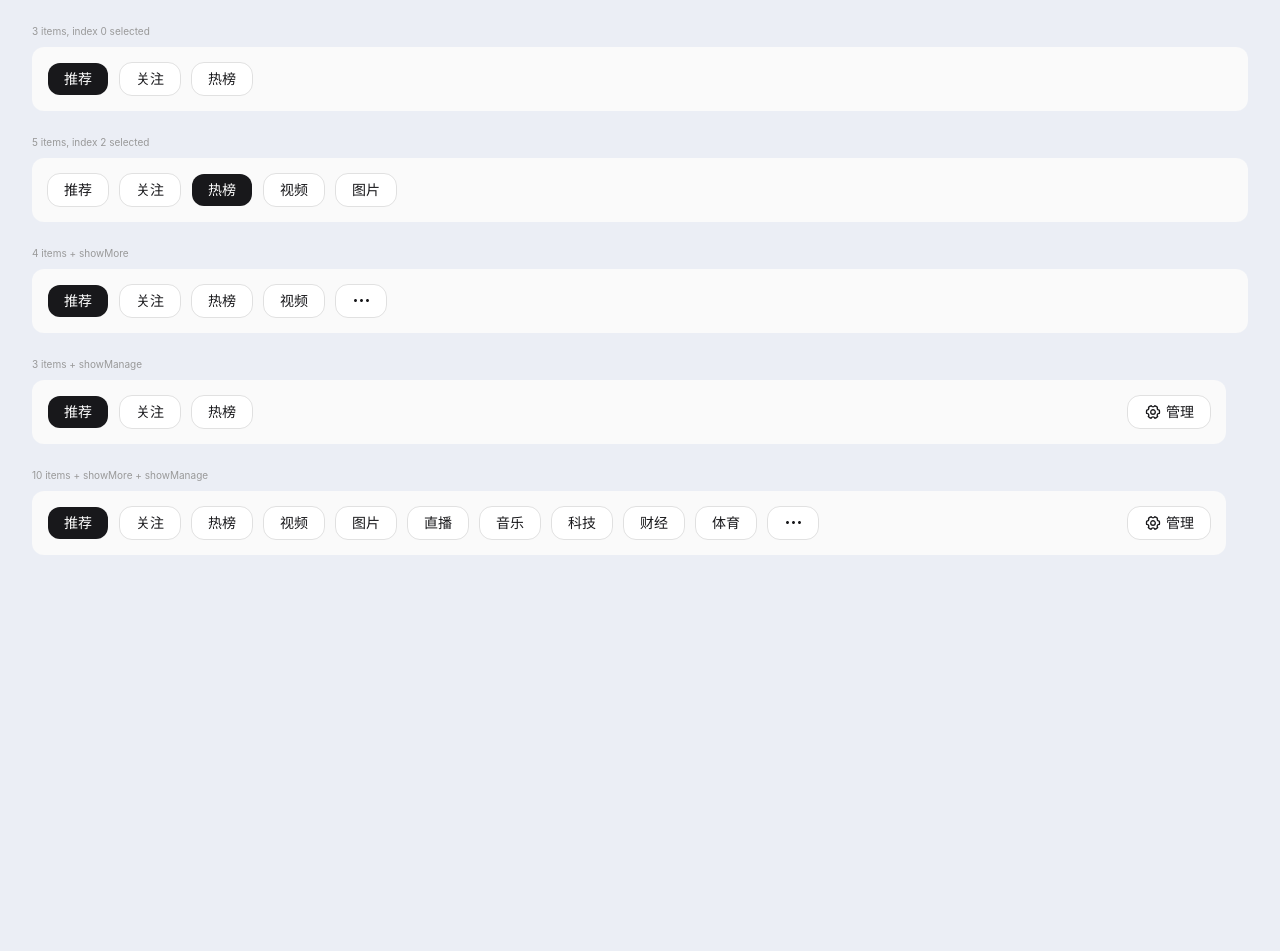
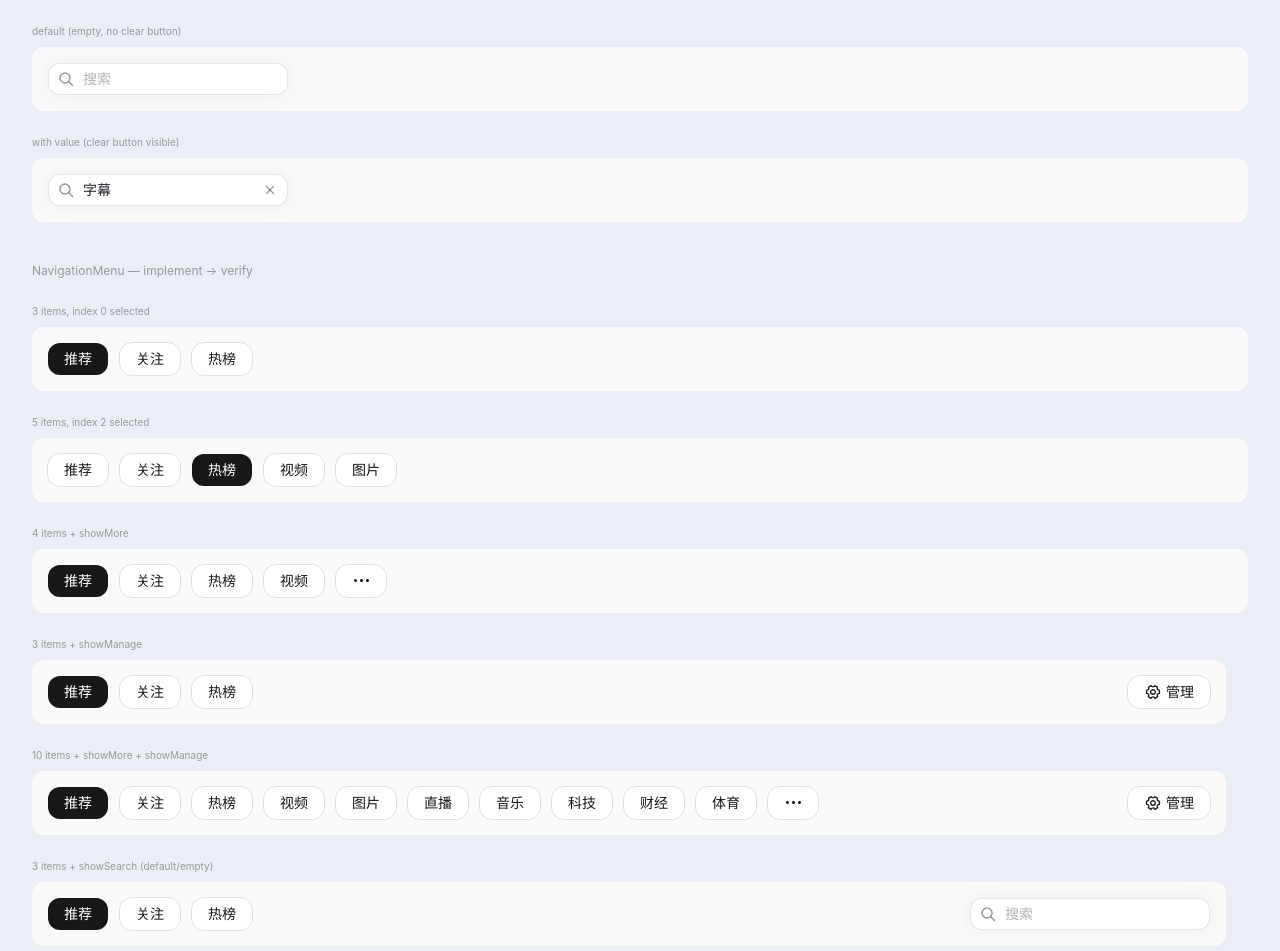
Before and after one commit to ken417mar-sudo/agentic-browser-ui, a React (Vite) app: page / in a window 1280 px wide. Shown: the part 9401-10352 px from the top of the page. Before the commit the page ends 9988 px from the top, so only its background shows below. Built offline with nearby package versions, Linux system fonts and the light colour scheme.

Commit message:
add SearchBar component and integrate into NavigationMenu (showSearch slot) (#16)

```diff
--- a/src/App.tsx
+++ b/src/App.tsx
@@ -10,6 +10,7 @@ import WorkspacePage from './components/WorkspacePage'
 import { TaskResultPage } from './components/TaskResultPage'
 import { FileListCard } from './components/FileListCard'
 import { NavigationMenu } from './components/NavigationMenu'
+import { SearchBar } from './components/SearchBar'
 import dialogImagePlaceholder from './assets/figma/dialog-image-placeholder@1x.png'
 import './index.css'
 
@@ -292,6 +293,25 @@ export default function App() {
         </div>
       </div>
 
+      {/* SearchBar verify card */}
+      <p className="text-[var(--color-text-tertiary)] text-[12px] mt-10 mb-6">
+        SearchBar — implement → verify (source: 2080:8086)
+      </p>
+      <div className="flex flex-col gap-6">
+        <div>
+          <p className="text-[10px] text-[var(--color-text-tertiary)] mb-2">default (empty, no clear button)</p>
+          <div className="bg-[var(--color-surface-window)] rounded-[12px] p-4">
+            <SearchBar className="w-[240px]" />
+          </div>
+        </div>
+        <div>
+          <p className="text-[10px] text-[var(--color-text-tertiary)] mb-2">with value (clear button visible)</p>
+          <div className="bg-[var(--color-surface-window)] rounded-[12px] p-4">
+            <SearchBar className="w-[240px]" value="字幕" />
+          </div>
+        </div>
+      </div>
+
       {/* NavigationMenu verify card */}
       <p className="text-[var(--color-text-tertiary)] text-[12px] mt-10 mb-6">
         NavigationMenu — implement → verify
@@ -333,6 +353,18 @@ export default function App() {
             />
           </div>
         </div>
+        <div>
+          <p className="text-[10px] text-[var(--color-text-tertiary)] mb-2">3 items + showSearch (default/empty)</p>
+          <div className="bg-[var(--color-surface-window)] rounded-[12px] p-4 w-fit">
+            <NavigationMenu items={['推荐', '关注', '热榜']} selectedIndex={0} showSearch className="w-[1162px]" />
+          </div>
+        </div>
+        <div>
+          <p className="text-[10px] text-[var(--color-text-tertiary)] mb-2">3 items + showSearch + showManage (full right slot)</p>
+          <div className="bg-[var(--color-surface-window)] rounded-[12px] p-4 w-fit">
+            <NavigationMenu items={['推荐', '关注', '热榜']} selectedIndex={0} showSearch showManage className="w-[1162px]" />
+          </div>
+        </div>
       </div>
 
     </div>
--- a/src/components/NavigationMenu.tsx
+++ b/src/components/NavigationMenu.tsx
@@ -1,5 +1,6 @@
 import MoreIconSvg from '../assets/figma/nav-more-icon@1x.svg?react'
 import ManageIconSvg from '../assets/figma/nav-manage-icon@1x.svg?react'
+import { SearchBar } from './SearchBar'
 
 interface NavOptionItemProps {
   label: string
@@ -74,9 +75,11 @@ export interface NavigationMenuProps {
   selectedIndex?: number
   showMore?: boolean
   showManage?: boolean
+  showSearch?: boolean
   onSelect?: (index: number) => void
   onMore?: () => void
   onManage?: () => void
+  onSearch?: (value: string) => void
   className?: string
 }
 
@@ -85,9 +88,11 @@ export function NavigationMenu({
   selectedIndex = 0,
   showMore = false,
   showManage = false,
+  showSearch = false,
   onSelect,
   onMore,
   onManage,
+  onSearch,
   className = '',
 }: NavigationMenuProps) {
   return (
@@ -103,7 +108,12 @@ export function NavigationMenu({
         ))}
         {showMore && <MoreButton onClick={onMore} />}
       </div>
-      {showManage && <ManageButton onClick={onManage} />}
+      <div className="flex items-center gap-[12px]">
+        {showSearch && (
+          <SearchBar className="w-[240px]" onChange={onSearch} />
+        )}
+        {showManage && <ManageButton onClick={onManage} />}
+      </div>
     </div>
   )
 }
--- /dev/null
+++ b/src/components/SearchBar.tsx
@@ -0,0 +1,76 @@
+import { useState, useRef } from 'react'
+import SearchIconSvg from '../assets/figma/nav-search-icon@1x.svg?react'
+import ClearIconSvg from '../assets/figma/nav-clear-icon@1x.svg?react'
+
+export interface SearchBarProps {
+  placeholder?: string
+  value?: string
+  onChange?: (value: string) => void
+  onClear?: () => void
+  className?: string
+}
+
+export function SearchBar({
+  placeholder = '搜索',
+  value: controlledValue,
+  onChange,
+  onClear,
+  className = '',
+}: SearchBarProps) {
+  const [internalValue, setInternalValue] = useState('')
+  const inputRef = useRef<HTMLInputElement>(null)
+  const isControlled = controlledValue !== undefined
+  const value = isControlled ? controlledValue : internalValue
+
+  function handleChange(e: React.ChangeEvent<HTMLInputElement>) {
+    if (!isControlled) setInternalValue(e.target.value)
+    onChange?.(e.target.value)
+  }
+
+  function handleClear() {
+    if (!isControlled) setInternalValue('')
+    onChange?.('')
+    onClear?.()
+    inputRef.current?.focus()
+  }
+
+  return (
+    <div
+      className={[
+        'flex items-center gap-[8px] h-[32px] px-[8px] rounded-[12px]',
+        'border-[1.5px] border-[rgba(51,51,51,0.12)]',
+        'bg-white shadow-[0px_0px_20px_rgba(0,0,0,0.06)]',
+        'focus-within:border-[rgba(51,51,51,0.9)]',
+        className,
+      ].join(' ')}
+    >
+      <SearchIconSvg className="size-[18px] shrink-0 text-[rgba(0,0,0,0.4)]" />
+      <input
+        ref={inputRef}
+        type="text"
+        value={value}
+        onChange={handleChange}
+        placeholder={placeholder}
+        className={[
+          'flex-1 min-w-0 bg-transparent outline-none',
+          'text-[14px] leading-[22px] text-[#1f2329]',
+          'placeholder:text-[rgba(0,0,0,0.3)]',
+        ].join(' ')}
+        style={{
+          fontFamily: "'HYQiHei:60S', 'PingFang SC', sans-serif",
+          fontFeatureSettings: "'ss01' 1, 'cv01' 1, 'cv11' 1",
+        }}
+      />
+      {value && (
+        <button
+          type="button"
+          onClick={handleClear}
+          aria-label="清除搜索"
+          className="flex items-center justify-center size-[18px] shrink-0 text-[rgba(0,0,0,0.4)] hover:text-[rgba(0,0,0,0.7)]"
+        >
+          <ClearIconSvg className="size-[18px]" />
+        </button>
+      )}
+    </div>
+  )
+}
```
Also changed, not shown: src/assets/figma/nav-clear-icon@1x.svg (added), src/assets/figma/nav-search-icon@1x.svg (added).
